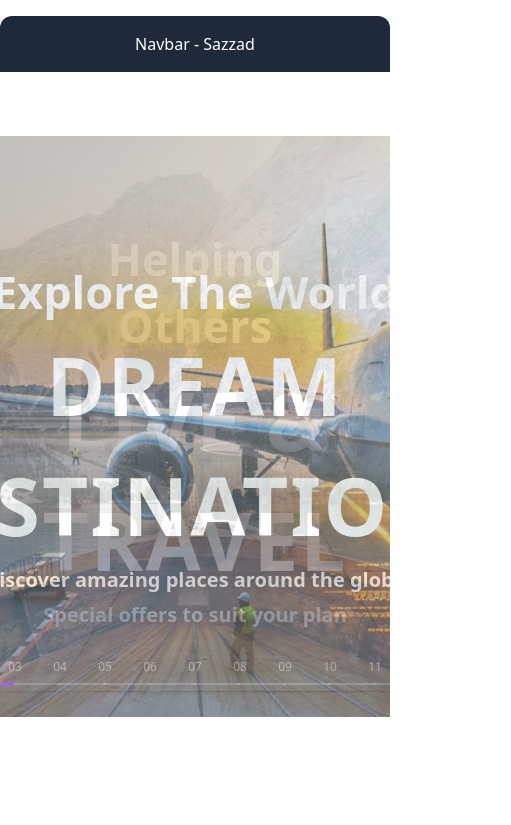
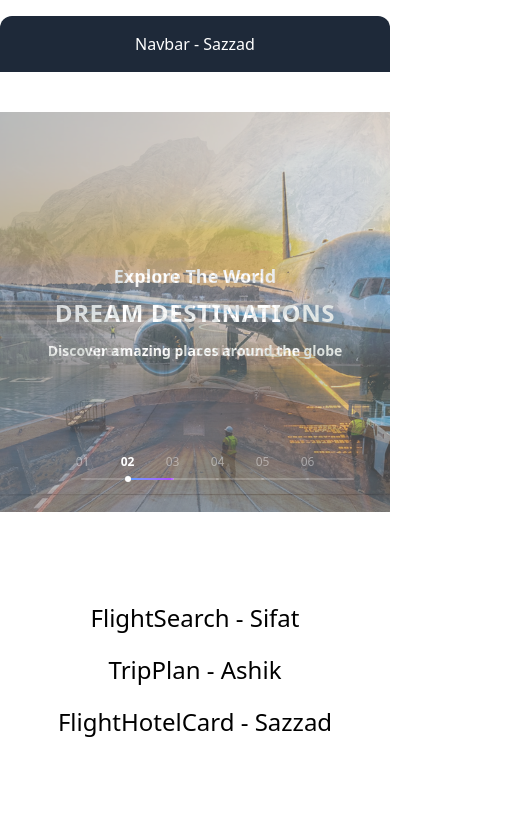
Before and after one commit to shakhawat-bijoy/dreamHoliday, a React (Vite) app in the folder client/: page / in a window 390 px wide. Shown: the top 825 px of the page, 511 px wide, since content can reach past the window. Built offline with nearby package versions, Linux system fonts and the light colour scheme.

Commit message:
banner slider bugs fixes and added responsive design

```diff
--- a/client/src/components/home/Banner.jsx
+++ b/client/src/components/home/Banner.jsx
@@ -2,7 +2,6 @@ import { useState } from 'react'
 import Image from '../common/Image'
 import Container from '../common/Container'
 import Slider from 'react-slick'
-import { Link } from 'react-router'
 
 import banner1 from '../../assets/images/banner1.png'
 import banner2 from '../../assets/images/banner2.png'
@@ -10,13 +9,6 @@ import banner3 from '../../assets/images/banner3.png'
 import banner4 from '../../assets/images/banner4.png'
 import banner5 from '../../assets/images/banner5.jpg'
 import banner6 from '../../assets/images/banner6.jpg'
-import banner7 from '../../assets/images/banner7.jpg'
-import banner8 from '../../assets/images/banner8.jpg'
-import banner9 from '../../assets/images/banner9.jpg'
-import banner10 from '../../assets/images/banner10.jpg'
-import banner11 from '../../assets/images/banner11.jpg'
-import banner12 from '../../assets/images/banner12.jpg'
-import banner13 from '../../assets/images/banner13.jpg'
 
 const Banner = () => {
 
@@ -64,55 +56,6 @@ const Banner = () => {
       subtitle: "Mountain Escape",
       title: "Nature's Beauty",
       description: "Breathtaking views and fresh air"
-    },
-    {
-      id: 7,
-      image: banner7,
-      subtitle: "City Adventures",
-      title: "Urban Explorer",
-      description: "Discover vibrant city life and culture"
-    },
-    {
-      id: 8,
-      image: banner8,
-      subtitle: "Cultural Journey",
-      title: "Heritage Sites",
-      description: "Explore rich history and traditions"
-    },
-    {
-      id: 9,
-      image: banner9,
-      subtitle: "Romantic Escape",
-      title: "Perfect Honeymoon",
-      description: "Create magical moments together"
-    },
-    {
-      id: 10,
-      image: banner10,
-      subtitle: "Family Fun",
-      title: "Kids & Adults",
-      description: "Entertainment for the whole family"
-    },
-    {
-      id: 11,
-      image: banner11,
-      subtitle: "Wellness Retreat",
-      title: "Mind & Body",
-      description: "Rejuvenate your spirit and soul"
-    },
-    {
-      id: 12,
-      image: banner12,
-      subtitle: "Adventure Sports",
-      title: "Thrill Seekers",
-      description: "Adrenaline-pumping activities await"
-    },
-    {
-      id: 13,
-      image: banner13,
-      subtitle: "Peaceful Sanctuary",
-      title: "Serene Escape",
-      description: "Find tranquility in beautiful surroundings"
     }
   ]
 
@@ -194,8 +137,8 @@ const Banner = () => {
           absolute top-1/2 left-1/2 transform -translate-x-1/2 -translate-y-1/2
           w-2 h-2 rounded-full transition-all duration-300 ease-in-out
           ${i === active
-            ? 'bg-white scale-100 opacity-100 shadow-lg shadow-white/50 transition-all duration-300 ease-in-out'
-            : 'bg-white/60 scale-0 opacity-0 group-hover:scale-75 group-hover:opacity-80 transition-all duration-300 ease-in-out'
+            ? 'bg-white scale-100 opacity-100 shadow-lg shadow-white/50'
+            : 'bg-white/60 scale-0 opacity-0 group-hover:scale-75 group-hover:opacity-80'
           }
         `} />
       </div>
@@ -287,23 +230,25 @@ const Banner = () => {
 
   return (
     <div>
-      <Container className="relative pt-12 pb-[92px] rounded-b-3xl">
-        <p className='-rotate-90 text-white text-lg leading-8 inline-block my-auto absolute top-1/2'>
-          <Link>#Gericht</Link>
-        </p>
-
+      <Container className="relative pt-6 sm:pt-8 md:pt-10 lg:pt-12 pb-16 sm:pb-20 md:pb-24 lg:pb-[92px] rounded-b-3xl">
 
 
         <Slider {...settings}>
           {bannerData.map((banner) => (
             <div key={banner.id}>
-              <div className='h-[581px] flex items-center justify-center'>
+              <div className='h-[400px] sm:h-[450px] md:h-[500px] lg:h-[550px] xl:h-[581px] flex items-center justify-center'>
                 <div className='w-full h-full relative'>
                   <Image src={banner.image} className="w-full h-full object-cover" />
-                  <div className='absolute top-1/2 left-1/2 transform -translate-x-1/2 -translate-y-1/2 text-center'>
-                    <p className='text-white text-[45px] font-bold font-league'>{banner.subtitle}</p>
-                    <h1 className='text-white text-[80px] font-bold font-league tracking-wide uppercase'>{banner.title}</h1>
-                    <p className='text-white text-[20px] font-semibold font-montserrat'>{banner.description}</p>
+                  <div className='absolute top-1/2 left-1/2 transform -translate-x-1/2 -translate-y-1/2 text-center px-4 sm:px-6 lg:px-8 max-w-6xl w-full'>
+                    <p className='text-white text-lg sm:text-xl md:text-2xl lg:text-3xl xl:text-[35px] 2xl:text-[40px] font-bold font-league mb-2 sm:mb-3 lg:mb-4'>
+                      {banner.subtitle}
+                    </p>
+                    <h1 className='text-white text-2xl sm:text-3xl md:text-4xl lg:text-5xl xl:text-[60px] 2xl:text-[75px] font-bold font-league tracking-wide uppercase leading-tight mb-3 sm:mb-4 lg:mb-6'>
+                      {banner.title}
+                    </h1>
+                    <p className='text-white text-sm sm:text-base md:text-lg lg:text-xl xl:text-[18px] 2xl:text-[20px] font-semibold font-montserrat max-w-3xl mx-auto leading-relaxed'>
+                      {banner.description}
+                    </p>
                   </div>
                 </div>
               </div>
```
